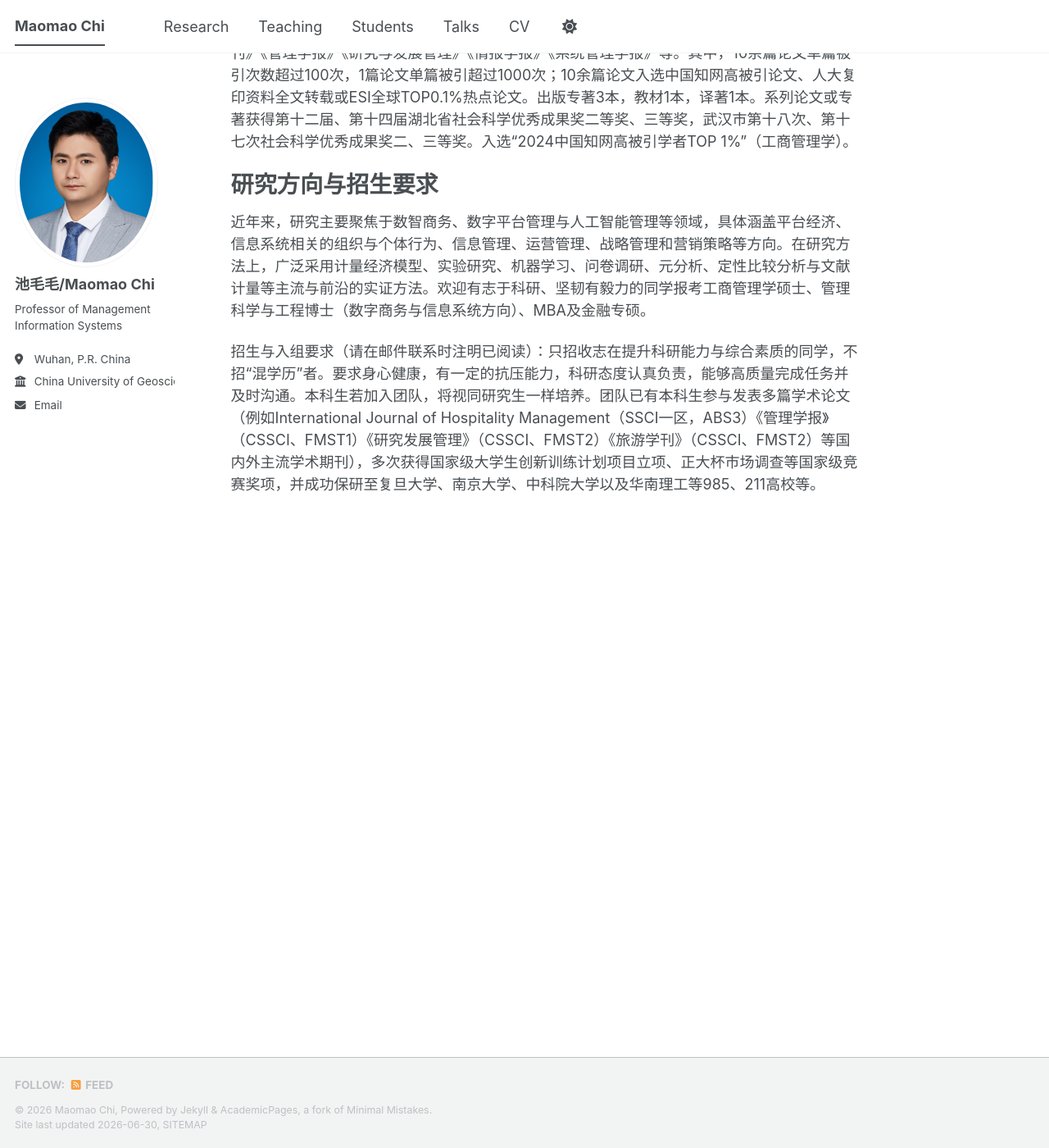
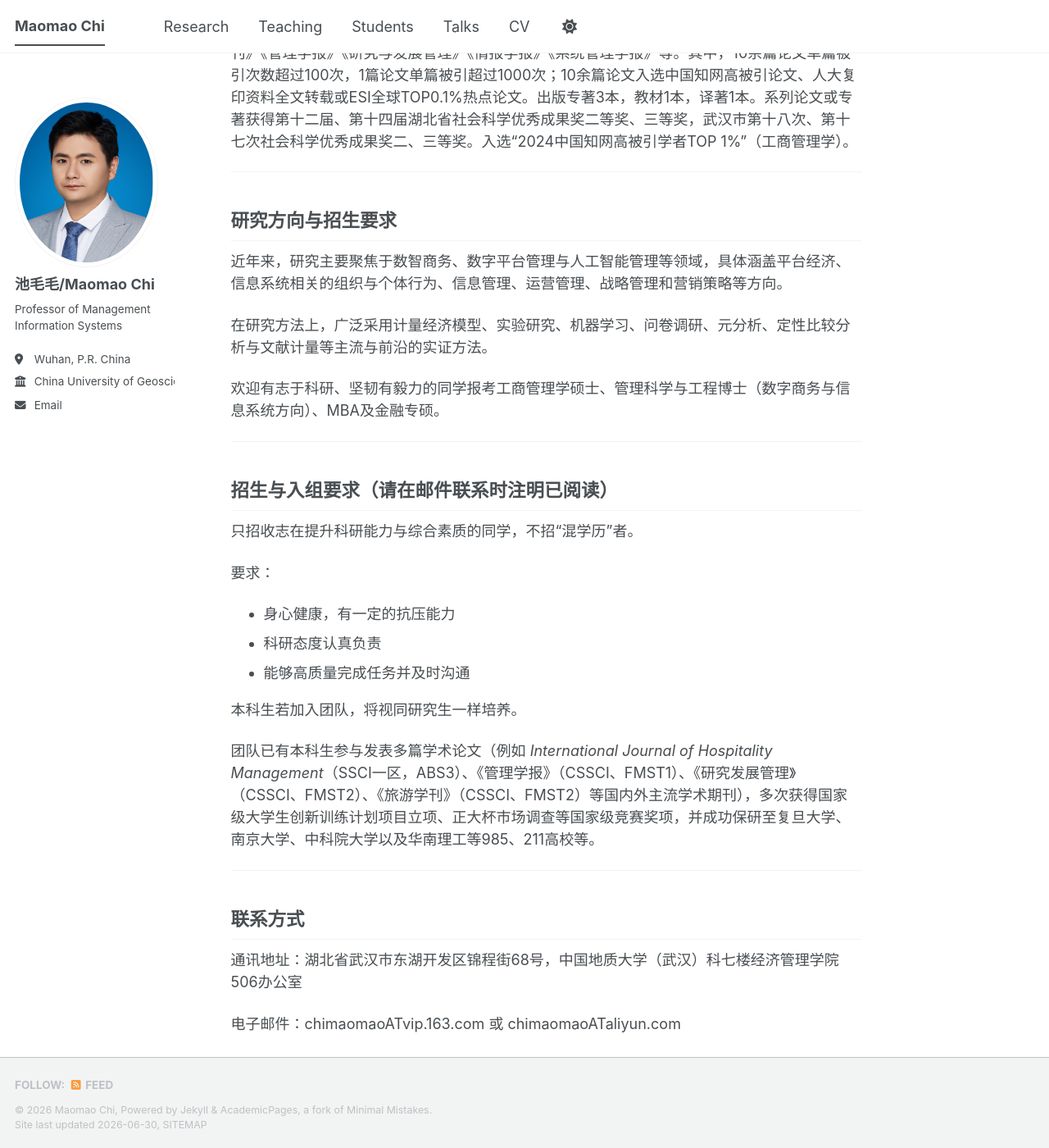
Before and after one commit to nishaochen/chimaomao, a Jekyll site: the page built from _pages/about.md, in a window 1280 px wide and 1400 px high, scrolled down 413 px. Shown: the whole window at 82% size. Built offline with Jekyll 4.4.1, drawn with Linux system fonts in a browser that asks for light colours; a style sheet for code colours, icons or effects is not loaded.

Commit message:
Update About Me page with redirects and content
Added redirect paths for the About Me page and expanded content on research interests and admission requirements.

```diff
--- a/_pages/about.md
+++ b/_pages/about.md
@@ -6,13 +6,40 @@ redirect_from:
   - /about/
   - /about.html
 ---
+
 Maomao Chi is a Professor and Doctoral Supervisor at the School of Economics and Management, China University of Geosciences (Wuhan). His main research interests include digital intelligent business and innovation, digital platform governance, and artificial intelligence in management and innovation.
 
 池毛毛，中国地质大学（武汉）经济管理学院教授、博士生导师。主要研究方向为数智商务与创新、数字平台治理及人工智能管理与创新。主持和参与国家自然科学基金、国家社科基金和教育部社会科学研究基金等10余项。在国内外商科主流期刊发表SCI/SCIE、CSSCI论文50余篇，包括Technovation, Journal of Business Research, Decision Support Systems, International Journal of Hospitality Management, International Journal of Information Management, Information Processing & Management, Internet Research,《管理科学学报》《南开管理评论》《中国管理科学》《管理工程学报》《科学学研究》《管理科学》《经济管理》《管理评论》《旅游学刊》《管理学报》《研究与发展管理》《情报学报》《系统管理学报》等。其中，10余篇论文单篇被引次数超过100次，1篇论文单篇被引超过1000次；10余篇论文入选中国知网高被引论文、人大复印资料全文转载或ESI全球TOP0.1%热点论文。出版专著3本，教材1本，译著1本。系列论文或专著获得第十二届、第十四届湖北省社会科学优秀成果奖二等奖、三等奖，武汉市第十八次、第十七次社会科学优秀成果奖二、三等奖。入选“2024中国知网高被引学者TOP 1%”（工商管理学）。
 
+---
 
-研究方向与招生要求
-======
-近年来，研究主要聚焦于数智商务、数字平台管理与人工智能管理等领域，具体涵盖平台经济、信息系统相关的组织与个体行为、信息管理、运营管理、战略管理和营销策略等方向。在研究方法上，广泛采用计量经济模型、实验研究、机器学习、问卷调研、元分析、定性比较分析与文献计量等主流与前沿的实证方法。欢迎有志于科研、坚韧有毅力的同学报考工商管理学硕士、管理科学与工程博士（数字商务与信息系统方向）、MBA及金融专硕。
+## 研究方向与招生要求
 
-招生与入组要求（请在邮件联系时注明已阅读）：只招收志在提升科研能力与综合素质的同学，不招“混学历”者。要求身心健康，有一定的抗压能力，科研态度认真负责，能够高质量完成任务并及时沟通。本科生若加入团队，将视同研究生一样培养。团队已有本科生参与发表多篇学术论文（例如International Journal of Hospitality Management（SSCI一区，ABS3）《管理学报》（CSSCI、FMST1）《研究发展管理》（CSSCI、FMST2）《旅游学刊》（CSSCI、FMST2）等国内外主流学术期刊），多次获得国家级大学生创新训练计划项目立项、正大杯市场调查等国家级竞赛奖项，并成功保研至复旦大学、南京大学、中科院大学以及华南理工等985、211高校等。
+近年来，研究主要聚焦于数智商务、数字平台管理与人工智能管理等领域，具体涵盖平台经济、信息系统相关的组织与个体行为、信息管理、运营管理、战略管理和营销策略等方向。
+
+在研究方法上，广泛采用计量经济模型、实验研究、机器学习、问卷调研、元分析、定性比较分析与文献计量等主流与前沿的实证方法。
+
+欢迎有志于科研、坚韧有毅力的同学报考工商管理学硕士、管理科学与工程博士（数字商务与信息系统方向）、MBA及金融专硕。
+
+---
+
+## 招生与入组要求（请在邮件联系时注明已阅读）
+
+只招收志在提升科研能力与综合素质的同学，不招“混学历”者。
+
+要求：
+- 身心健康，有一定的抗压能力
+- 科研态度认真负责
+- 能够高质量完成任务并及时沟通
+
+本科生若加入团队，将视同研究生一样培养。
+
+团队已有本科生参与发表多篇学术论文（例如 *International Journal of Hospitality Management*（SSCI一区，ABS3）、《管理学报》（CSSCI、FMST1）、《研究发展管理》（CSSCI、FMST2）、《旅游学刊》（CSSCI、FMST2）等国内外主流学术期刊），多次获得国家级大学生创新训练计划项目立项、正大杯市场调查等国家级竞赛奖项，并成功保研至复旦大学、南京大学、中科院大学以及华南理工等985、211高校等。
+
+---
+
+## 联系方式
+
+通讯地址：湖北省武汉市东湖开发区锦程街68号，中国地质大学（武汉）科七楼经济管理学院506办公室
+
+电子邮件：chimaomaoATvip.163.com 或 chimaomaoATaliyun.com
```
